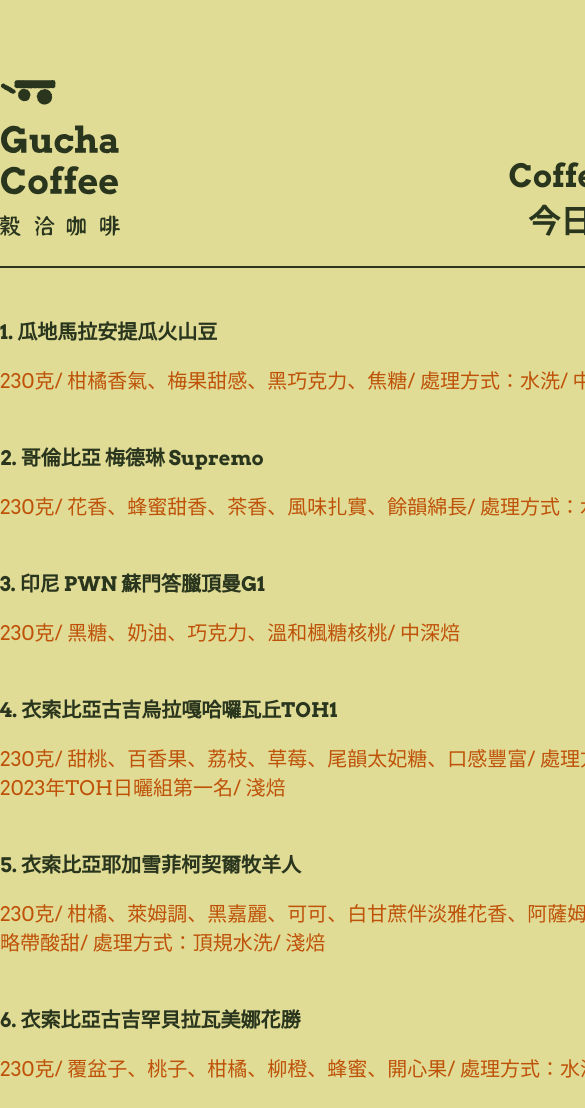
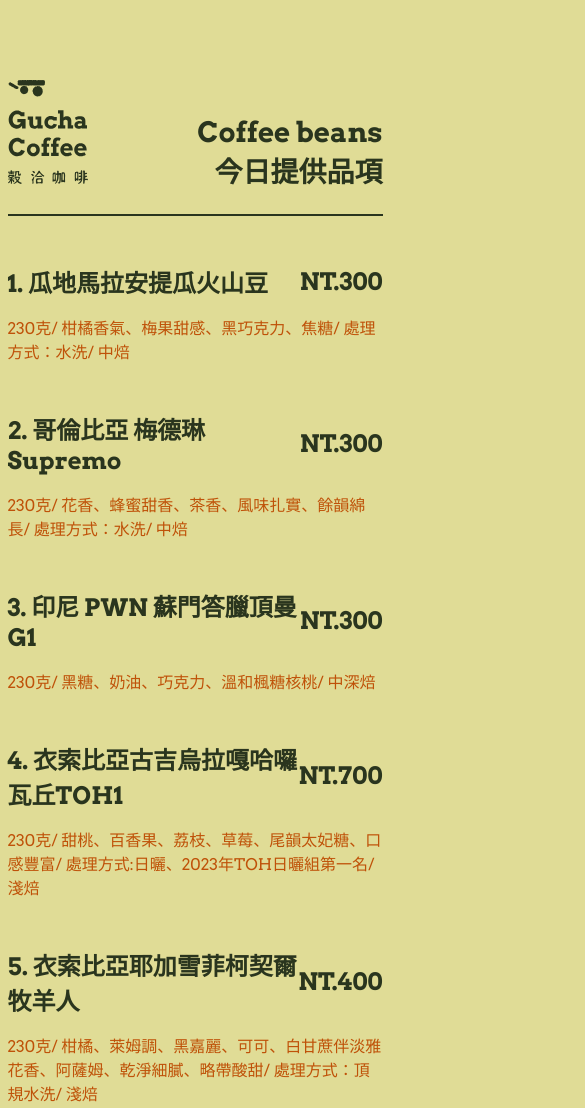
Before and after one commit to hsinyingt/gucha-coffee-web, a plain HTML site: page index.html in a window 390 px wide. Shown: the top 1108 px of the page, 585 px wide, since content can reach past the window. Drawn offline with Linux system fonts and the light colour scheme.

Commit message:
update mobile size

```diff
--- a/src/style.css
+++ b/src/style.css
@@ -36,6 +36,7 @@
 .namePrice {
   display: flex;
   justify-content: space-between;
+  align-items: center;
 }
 
 h1 {
@@ -92,7 +93,22 @@
 }
 
 @media (max-width: 576px) {
+  h1 {
+    font-size: 28px;
+  }
   h2 {
-    font-size: 20px;
+    font-size: 24px;
+  }
+
+  p {
+    font-size: 16px;
+  }
+
+  body {
+    margin: auto;
+    width: 375px;
+  }
+  .logo {
+    width: 80px;
   }
 }
```
